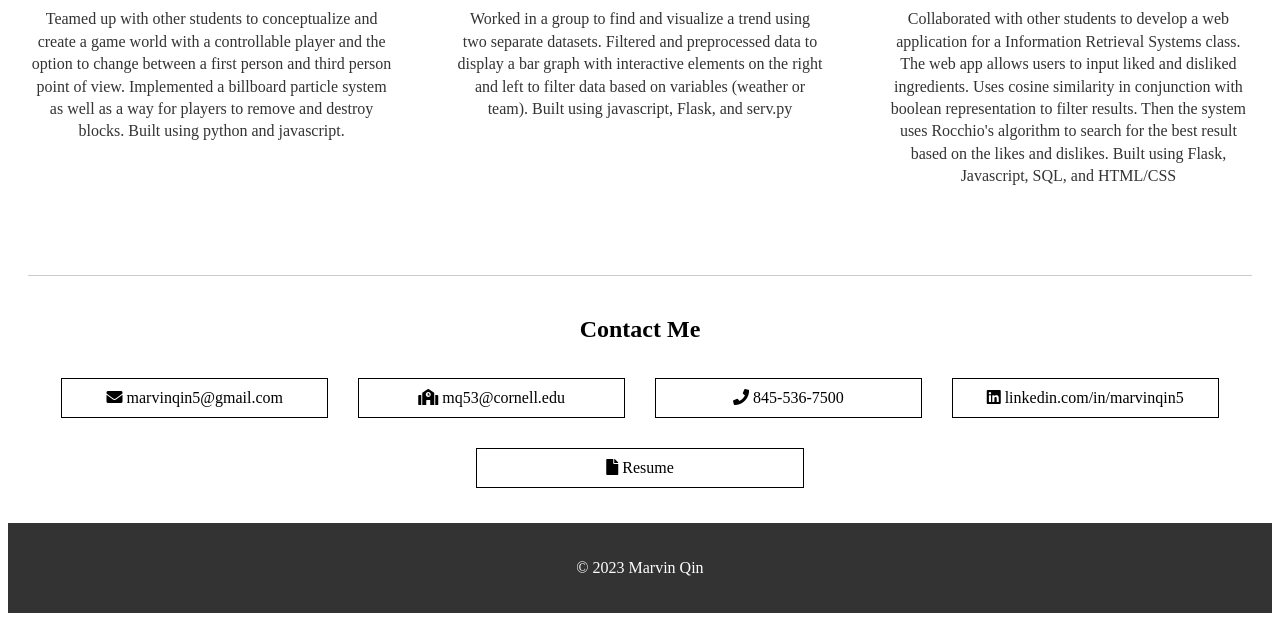
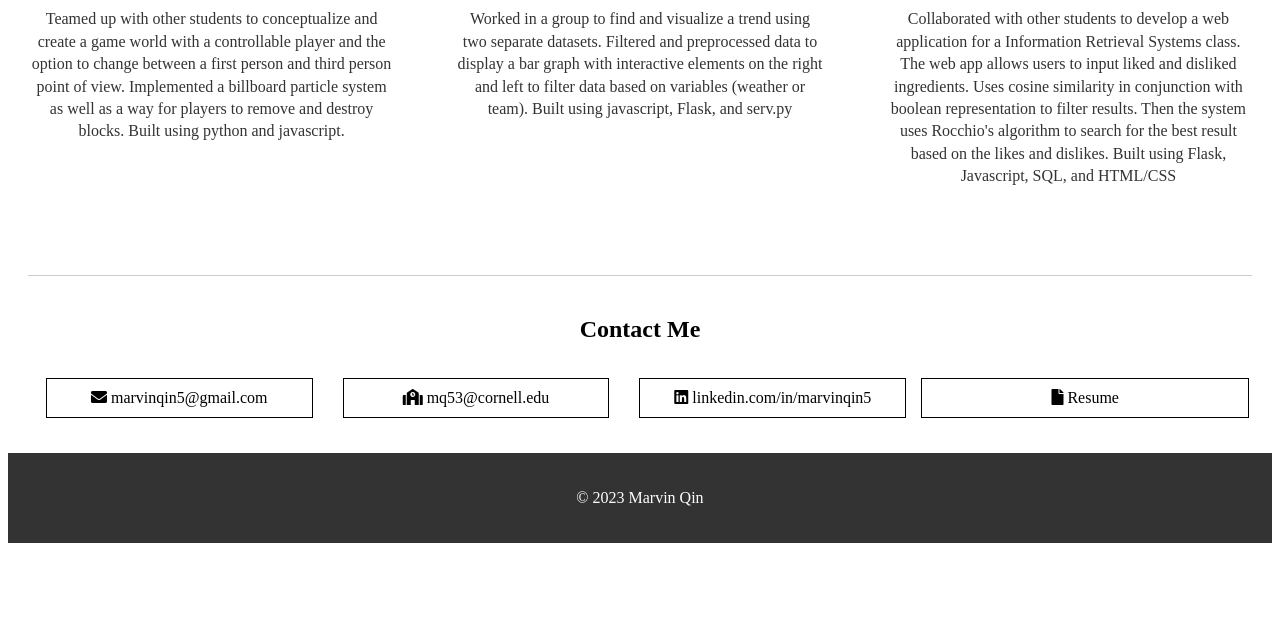
Before and after one commit to marvinqin5/marvinqin5.github.io, a plain HTML site: page index.html in a window 1280 px wide. Shown: the part 1315-1936 px from the top of the page. After the commit the page ends 1866 px from the top, so only its background shows below. Drawn offline with Linux system fonts and the light colour scheme.

Commit message:
Add files via upload

```diff
--- a/index.html
+++ b/index.html
@@ -108,7 +108,7 @@
       <ul class="contact-list">
         <li><a href="mailto:marvinqin5@gmail.com"><i class="fa fa-envelope"></i> marvinqin5@gmail.com</a></li>
         <li><a href="mailto:mq53@cornell.edu"><i class="fa fa-school"></i> mq53@cornell.edu</a></li>
-        <li><a href="tel:+18455367500"><i class="fa fa-phone"></i> 845-536-7500</a></li>
+        <!-- <li><a href="tel:+18455367500"><i class="fa fa-phone"></i> 845-536-7500</a></li> -->
         <li><a href="https://www.linkedin.com/in/marvinqin5" target="_blank"><i class="fab fa-linkedin"></i>
             linkedin.com/in/marvinqin5</a></li>
         <li><a href="Resume.pdf" target="_blank"><i class="fa fa-file"></i> Resume</a></li>
```
